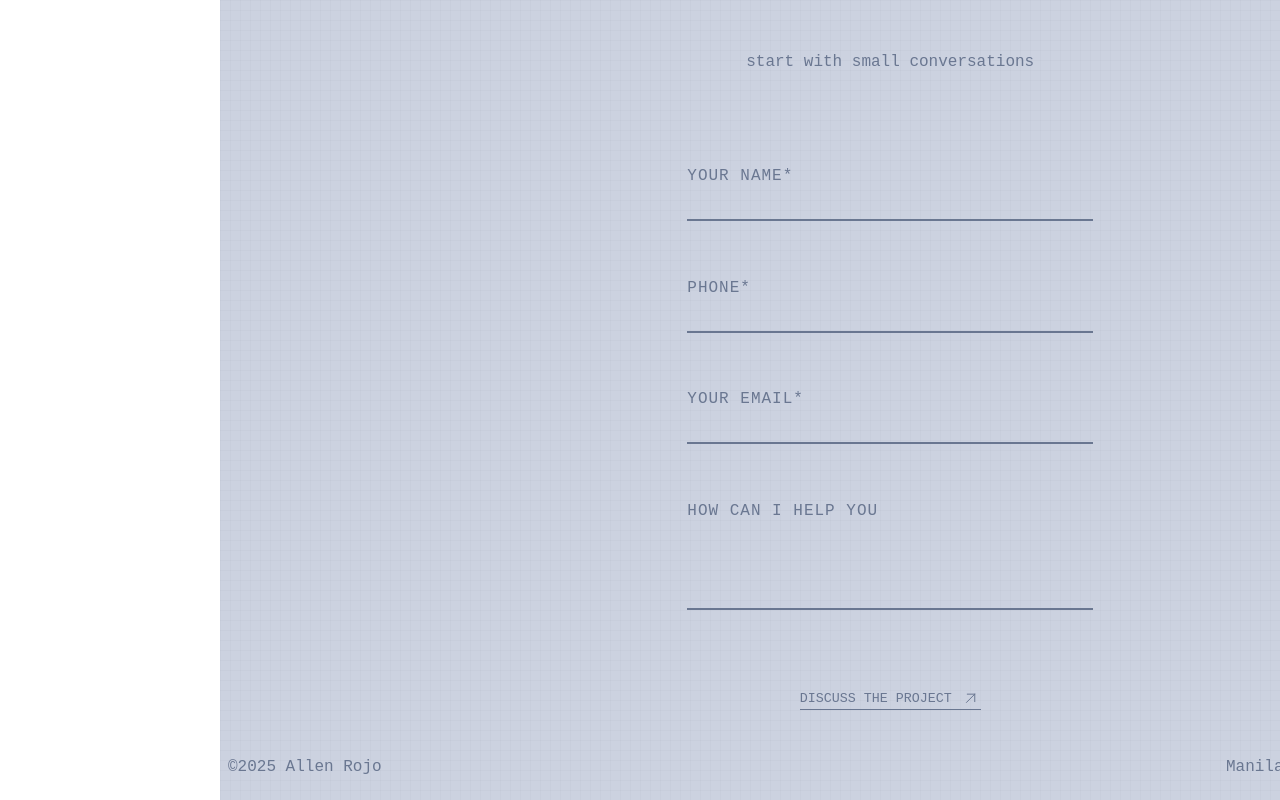
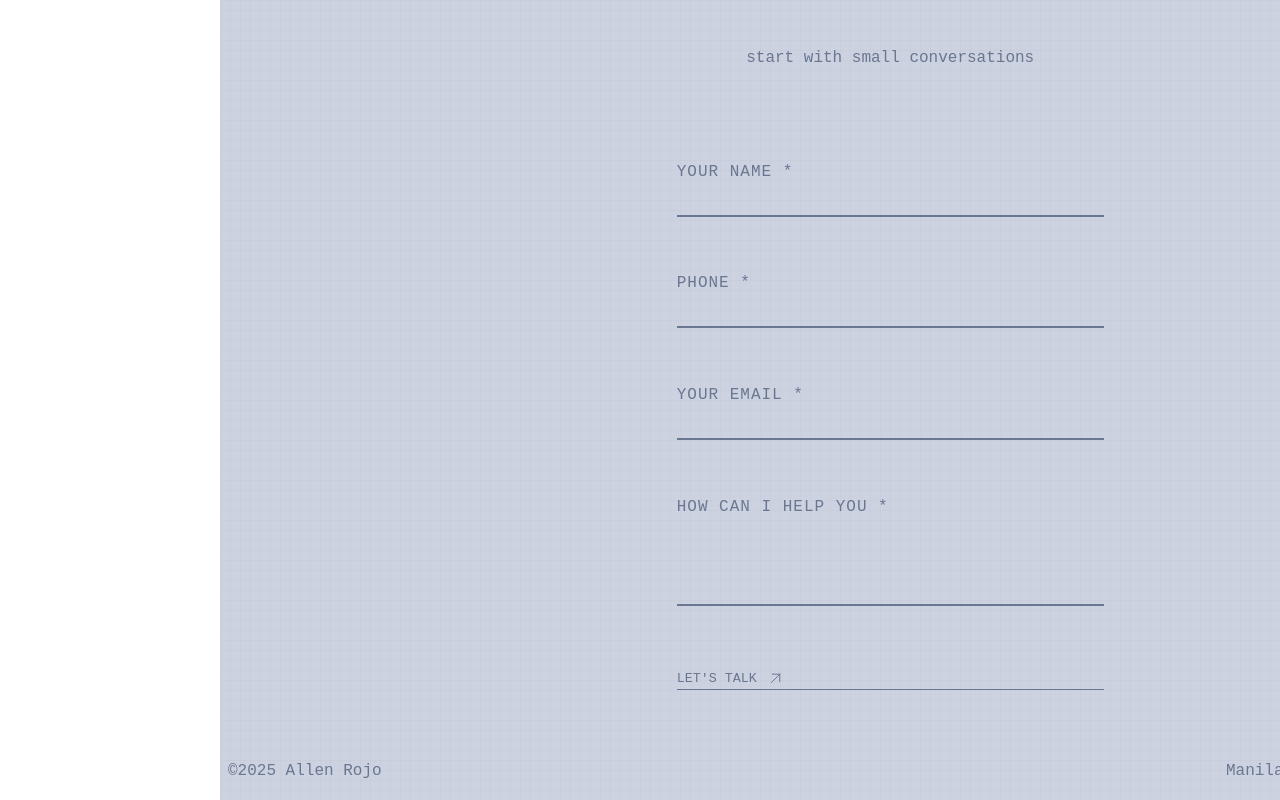
Before and after one commit to allenrojo/blender-portfolio, a React (Vite) app: page / in a window 1280 px wide. Shown: the part 4942-5742 px from the top of the page. Built offline with nearby package versions, Linux system fonts and the light colour scheme.

Commit message:
added email functionality

```diff
--- a/package.json
+++ b/package.json
@@ -10,8 +10,10 @@
     "preview": "vite preview"
   },
   "dependencies": {
+    "emailjs-com": "^3.2.0",
     "react": "^19.1.1",
     "react-dom": "^19.1.1",
+    "react-intersection-observer": "^9.16.0",
     "react-router-dom": "^7.9.1"
   },
   "devDependencies": {
--- a/src/App.jsx
+++ b/src/App.jsx
@@ -1,6 +1,7 @@
 import { Routes, Route } from "react-router-dom";
 import React, { useState, useEffect, useRef } from "react";
 import { useLocation } from "react-router-dom";
+import emailjs from "emailjs-com";
 
 import Navbar from "./components/Navbar";
 import ProjectGrid from "./components/ProjectGrid";
@@ -92,7 +93,7 @@ function ManilaTime() {
   };
 
   const formattedTime = time.toLocaleTimeString([], options);
-  const gmtOffset = "+8"; // Manila is GMT+8 with no daylight saving
+  const gmtOffset = "+8";
 
   return (
     <p>
@@ -101,7 +102,28 @@ function ManilaTime() {
   );
 }
 
+const sendEmail = (e) => {
+  e.preventDefault();
 
+  emailjs
+    .sendForm(
+      import.meta.env.VITE_EMAILJS_SERVICE_ID,
+      import.meta.env.VITE_EMAILJS_TEMPLATE_ID,
+      e.target,
+      import.meta.env.VITE_EMAILJS_PUBLIC_KEY
+    )
+    .then(
+      (result) => {
+        console.log("Email sent successfully:", result.text);
+        alert("Message sent!");
+        e.target.reset();
+      },
+      (error) => {
+        console.log("Failed to send email:", error.text);
+        alert("Failed to send message, please try again.");
+      }
+    );
+};
 function PageSections() {
   return (
     <div className="page-sections">
@@ -147,28 +169,29 @@ function PageSections() {
         {/* Contact content */}
         <p className="header-1-contact">BIG IDEAS</p>
         <p className="header-2-contact">start with small conversations</p>
-        <form className="contact-section">
+        <form className="contact-section" onSubmit={sendEmail}>
           <label>
-            YOUR NAME*
-            <input type="text" required />
+            YOUR NAME *
+            <input type="text" name="user_name" required />
           </label>
           <label>
-            PHONE*
-            <input type="tel" required />
+            PHONE *
+            <input type="tel" name="user_phone" required />
           </label>
           <label>
-            YOUR EMAIL*
-            <input type="email" required />
+            YOUR EMAIL *
+            <input type="email" name="user_email" required />
           </label>
           <label>
-            HOW CAN I HELP YOU
-            <textarea rows="4"></textarea>
+            HOW CAN I HELP YOU *
+            <textarea name="message" rows="4" required></textarea>
           </label>
+          <button type="submit" className="contact-submit">
+            LET'S TALK
+            <img className="down-arrow" src="/up-arrow.svg" alt="up arrow" />
+          </button>
         </form>
-        <button type="submit" className="contact-submit">
-          DISCUSS THE PROJECT
-          <img className="down-arrow" src="/up-arrow.svg" alt="up arrow" />
-        </button>
+
         <div className="footer-container-contact">
           <p>©2025 Allen Rojo</p>
 
--- a/src/components/ProjectGrid.jsx
+++ b/src/components/ProjectGrid.jsx
@@ -1,6 +1,7 @@
 import { useNavigate } from "react-router-dom";
 import { projects } from "../projects.js";
 import { useState, useRef } from "react";
+import { useInView } from "react-intersection-observer";
 import "./ProjectGrid.css";
 
 function ProjectGrid() {
@@ -14,11 +15,14 @@ function ProjectGrid() {
 }
 export default ProjectGrid;
 
-
 function ProjectCard({ cover, title, tags, span }) {
   const navigate = useNavigate();
   const [isAnimating, setIsAnimating] = useState(false);
   const videoRef = useRef(null);
+
+  const { ref, inView } = useInView({ triggerOnce: true, threshold: 0.1 });
+  console.log('Is in view:', inView);
+  const videoSrc = inView && cover.type === "video" ? cover.src : "";
 
   const handleClick = (e) => {
     e.preventDefault();
@@ -42,8 +46,10 @@ function ProjectCard({ cover, title, tags, span }) {
     }
   };
 
+
   return (
     <div
+      ref={ref}
       className={`project-card-link ${isAnimating ? "animate-exit" : ""}`}
       style={{ gridColumn: `span ${span || 1}` }}
       onClick={handleClick}
@@ -60,20 +66,18 @@ function ProjectCard({ cover, title, tags, span }) {
         {cover.type === "video" ? (
           <video
             ref={videoRef}
-            src={cover.src}
+            src={videoSrc}
             muted
             loop
             playsInline
           />
         ) : (
-          <img src={cover.src} alt={title} />
+          <img src={cover.src} alt={title} loading="lazy" />
         )}
         <div className="project-info">
           <div className="project-title">{title}</div>
           <div className="project-tags">
-            {tags.map(tag => (
-              <span key={tag}>{tag}</span>
-            ))}
+            {tags.map(tag => <span key={tag}>{tag}</span>)}
           </div>
         </div>
       </div>
--- a/src/projects.js
+++ b/src/projects.js
@@ -24,7 +24,6 @@ const projects = [
       "/projects/room-update-img-2.png",
       "/projects/room-update-img-3.png",
     ],
-    videos: [],
   },
   {
     cover: { type: "image", src: "/projects/bathroom-img-1.png" },
@@ -37,7 +36,6 @@ const projects = [
       "/projects/bathroom-img-2.png",
       "/projects/bathroom-img-3.png",
     ],
-    videos: [],
   },
   {
     cover: { type: "video", src: "/projects/4d-chess-vid-1.mp4" },
@@ -64,7 +62,6 @@ const projects = [
       "/projects/room-tour-img-3.jpg",
       "/projects/room-tour-img-4.jpg",
     ],
-    videos: [],
     span: 2,
   },
   {
@@ -93,7 +90,7 @@ const projects = [
       "/projects/gulikit-controller-img-3.png",
       "/projects/gulikit-controller-img-4.png",
     ],
-    videos: [],
+
   },
   {
     cover: { type: "image", src: "/projects/jbecp-img-1.png" },
@@ -106,7 +103,7 @@ const projects = [
       "/projects/jbecp-img-2.png",
       "/projects/jbecp-img-3.png",
     ],
-    videos: [],
+
   },
 
   {
@@ -120,7 +117,7 @@ const projects = [
       "/projects/benchmade-img-2.png",
       "/projects/benchmade-img-3.png",
     ],
-    videos: [],
+
   },
   {
     cover: { type: "video", src: "/projects/nbs-vid-1.mp4" },
@@ -161,7 +158,7 @@ const projects = [
       "/projects/living-room-img-2.png",
       "/projects/living-room-img-3.png",
     ],
-    videos: [],
+
     span: 1,
   },
   {
@@ -175,7 +172,7 @@ const projects = [
       "/projects/map-img-2.png",
       "/projects/map-img-3.png",
     ],
-    videos: [],
+
     span: 1,
   },
   {
@@ -190,7 +187,7 @@ const projects = [
       "/projects/chiron-img-3.jpg",
       "/projects/chiron-img-4.jpg",
     ],
-    videos: [],
+
     span: 1,
   },
   {
```
Also changed, not shown: 2 other files (tests, documents, lock files or other folders).
